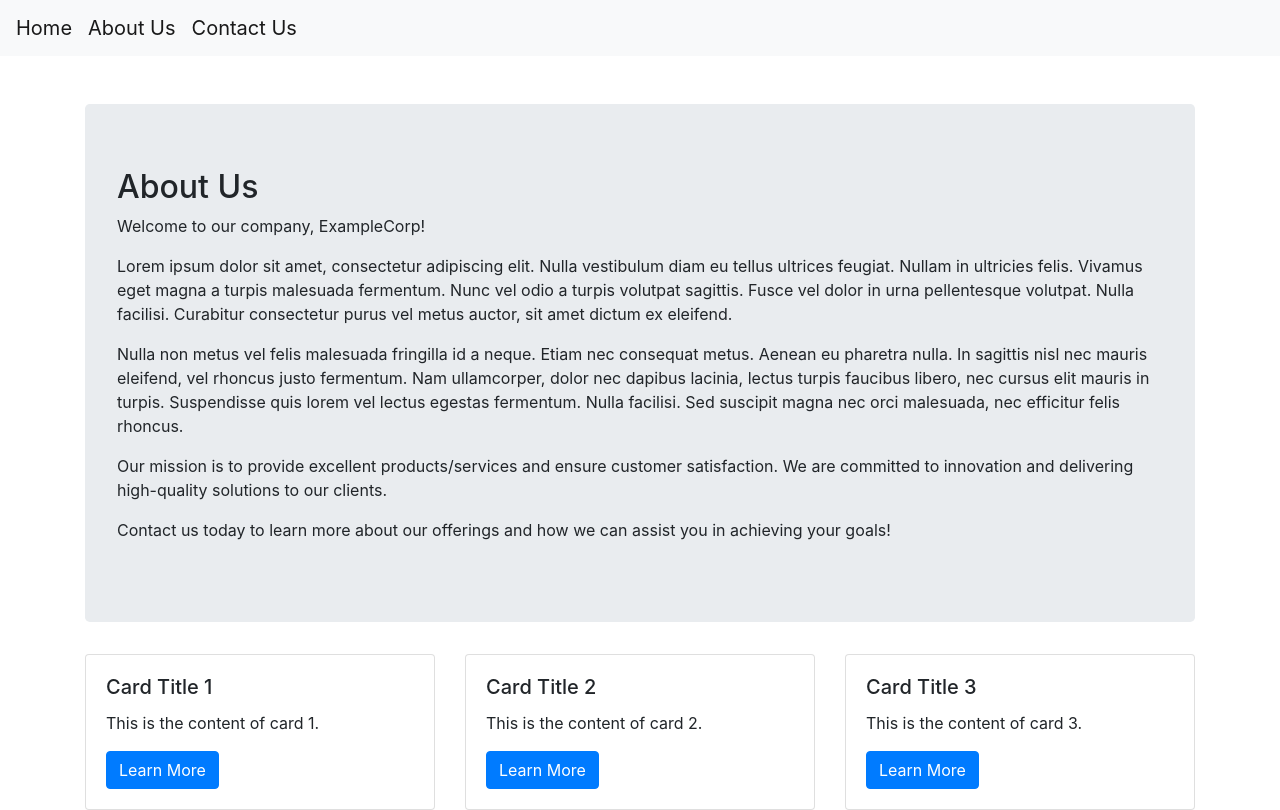
After one commit to akzgit/django_class, a Django app: template flask_adwth_ex/templates/Aboutus.html in a window 1280 px wide. The commit adds this page. Run offline with Django 4.2, Linux system fonts and the light colour scheme; the template is opened without the code that fills it, so the values that code supplies are empty; some libraries are stand-ins or nearby versions.

Commit message:
08-08-2023

```diff
--- a/Django_ex2/ProTwo/AppTwo/form.py
+++ b/Django_ex2/ProTwo/AppTwo/form.py
@@ -1,5 +1,5 @@
 from django import forms
-from AppTwo.models import Student # or-0> #from first_app.models import Student
+from AppTwo.models import Student # or-->from first_app.models import Student
 
 
 class  StudentForm(forms.ModelForm):
--- a/Django_ex2/ProTwo/ProTwo/urls.py
+++ b/Django_ex2/ProTwo/ProTwo/urls.py
@@ -27,5 +27,5 @@ urlpatterns = [
     path('AppTwo/empdetails.html',views.empdetails),
     path('help.html/', help, name='help'),
     path('upload/',UploadView.as_view()),
-    path('AppTwo/form.html',views.student_views),
+    path('form.html/',views.student_views),
 ]
--- a/Django_ex2/ProTwo/Templates/AppTwo/form.html
+++ b/Django_ex2/ProTwo/Templates/AppTwo/form.html
@@ -1,6 +1,6 @@
 <!Doctype html>
 <html>
-    <head><title>form</title></head>
+    <head><title>Form Page</title></head>
     <body>
         <form method="POST">
             {{ form.as_p }}
--- /dev/null
+++ b/flask_adwth_ex/templates/Aboutus.html
@@ -0,0 +1,59 @@
+<!DOCTYPE html>
+<html lang="en">
+<head>
+  <meta charset="UTF-8">
+  <meta name="viewport" content="width=device-width, initial-scale=1.0">
+  <title>About Us</title>
+  <!-- Bootstrap CSS -->
+  <link rel="stylesheet" href="https://stackpath.bootstrapcdn.com/bootstrap/4.5.2/css/bootstrap.min.css">
+</head>
+<body>
+  <nav class="navbar navbar-expand-lg navbar-light bg-light">
+    <a class="navbar-brand" href="/">Home</a>
+    <a class="navbar-brand" href="/about">About Us</a>
+    <a class="navbar-brand" href="/comments">Contact Us</a>
+  </nav>
+  <div class="container mt-5">
+    <div class="jumbotron">
+      <h2>About Us</h2>
+      <p>Welcome to our company, ExampleCorp!</p>
+      <p>Lorem ipsum dolor sit amet, consectetur adipiscing elit. Nulla vestibulum diam eu tellus ultrices feugiat. Nullam in ultricies felis. Vivamus eget magna a turpis malesuada fermentum. Nunc vel odio a turpis volutpat sagittis. Fusce vel dolor in urna pellentesque volutpat. Nulla facilisi. Curabitur consectetur purus vel metus auctor, sit amet dictum ex eleifend.</p>
+      <p>Nulla non metus vel felis malesuada fringilla id a neque. Etiam nec consequat metus. Aenean eu pharetra nulla. In sagittis nisl nec mauris eleifend, vel rhoncus justo fermentum. Nam ullamcorper, dolor nec dapibus lacinia, lectus turpis faucibus libero, nec cursus elit mauris in turpis. Suspendisse quis lorem vel lectus egestas fermentum. Nulla facilisi. Sed suscipit magna nec orci malesuada, nec efficitur felis rhoncus.</p>
+      <p>Our mission is to provide excellent products/services and ensure customer satisfaction. We are committed to innovation and delivering high-quality solutions to our clients.</p>
+      <p>Contact us today to learn more about our offerings and how we can assist you in achieving your goals!</p>
+    </div>
+
+    <div class="row">
+      <div class="col-md-4">
+        <div class="card">
+          <div class="card-body">
+            <h5 class="card-title">Card Title 1</h5>
+            <p class="card-text">This is the content of card 1.</p>
+            <a href="#" class="btn btn-primary">Learn More</a>
+          </div>
+        </div>
+      </div>
+
+      <div class="col-md-4">
+        <div class="card">
+          <div class="card-body">
+            <h5 class="card-title">Card Title 2</h5>
+            <p class="card-text">This is the content of card 2.</p>
+            <a href="#" class="btn btn-primary">Learn More</a>
+          </div>
+        </div>
+      </div>
+
+      <div class="col-md-4">
+        <div class="card">
+          <div class="card-body">
+            <h5 class="card-title">Card Title 3</h5>
+            <p class="card-text">This is the content of card 3.</p>
+            <a href="#" class="btn btn-primary">Learn More</a>
+          </div>
+        </div>
+      </div>
+    </div>
+  </div>
+</body>
+</html>
```
Also changed, not shown: flask_adwth_ex/app.py (added, +58 -0 lines), flask_adwth_ex/templates/Home.html (added, +65 -0 lines), flask_adwth_ex/templates/contact.html (added, +68 -0 lines).
